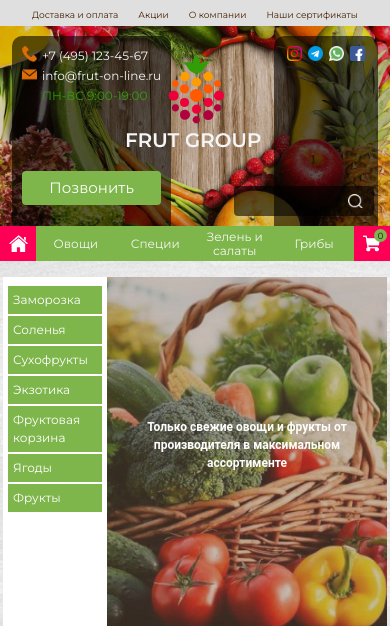
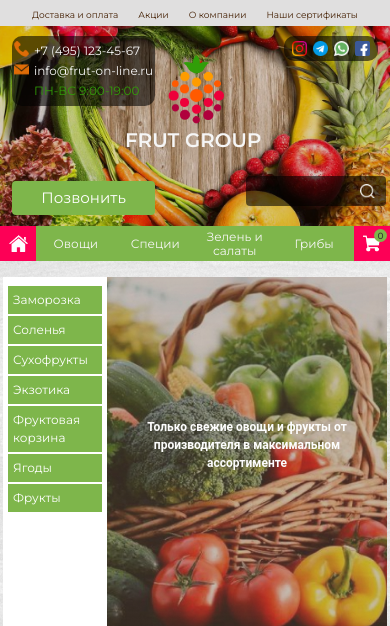
Before and after one commit to aydarbekov/friut_group, a Django app: page / in a window 390 px wide. Shown: the top 626 px of the page. Run offline with Django 3.2, Linux system fonts and the light colour scheme; data comes from the database, SQL or seed files in the repository.

Commit message:
фон для текста в хедере исправил под адаптивку

```diff
--- a/source/webapp/static/css/style.css
+++ b/source/webapp/static/css/style.css
@@ -38,9 +38,6 @@ body{
     z-index: 1;
 }
 .main-header .left-header-content{
-    padding: 10px;
-    background-color: #00000094;
-    border-radius: 10px;
     margin-right: auto;
     color: #F6F6F6;
     z-index: 2;
@@ -49,6 +46,11 @@ body{
     font-style: normal;
     line-height: 30px;
     margin-left: 40px;
+}
+.main-header .left-top-header-content{
+    padding: 10px;
+    background-color: #00000094;
+    border-radius: 10px;
 }
 .main-header .left-header-content .telephone{
     padding-left: 30px;
@@ -91,11 +93,13 @@ body{
     transform: translate(-50%, -50%);
 }
 .main-header .right-header-content{
-    padding: 10px 10px 0 10px;
+    margin-left: auto;
+    z-index: 2;
+}
+.main-header .social-links{
+    padding: 10px;
     background-color: #00000094;
     border-radius: 10px;
-    margin-left: auto;
-    z-index: 2;
 }
 .main-header .right-header-content .social-links span{
     color: #DE6C07;
@@ -138,7 +142,7 @@ body{
 .main-header .right-header-content .search{
     position: absolute;
     top: 38px;
-    left: -168px;
+    left: -158px;
 
 }
 .main-header .right-header-content .search-line input{
@@ -716,8 +720,8 @@ footer .catalog-info a{
         width: 140px;
     }
     .main-header .right-header-content .search {
-        left: -50px;
-        bottom: 35px;
+        left: -38px;
+        bottom: 55px;
         top: auto;
     }
     .main-header .right-header-content .search-line button {
@@ -898,5 +902,12 @@ footer .catalog-info a{
     .sub-cat {
         font-size: 12px;
     }
-
+    .main-header .left-top-header-content{
+        padding: 5px 2px 5px 2px;
+        background-color: #00000094;
+        border-radius: 10px;
+    }
+    .main-header .social-links {
+        padding: 5px;
+    }
 }
--- a/source/webapp/templates/base.html
+++ b/source/webapp/templates/base.html
@@ -6,7 +6,7 @@
     <meta name="viewport" content="width=device-width, initial-scale=1, shrink-to-fit=no">
     <meta http-equiv="X-UA-Compatible" content="ie=edge">
     <title>{% block title %}FrutGroup{% endblock %}</title>
-{#    <link rel="stylesheet" href="{% static "css/bootstrap.min.css" %}">#}
+    {#    <link rel="stylesheet" href="{% static "css/bootstrap.min.css" %}">#}
     <link href="https://cdn.jsdelivr.net/npm/bootstrap@5.0.2/dist/css/bootstrap.min.css" rel="stylesheet" integrity="sha384-EVSTQN3/azprG1Anm3QDgpJLIm9Nao0Yz1ztcQTwFspd3yD65VohhpuuCOmLASjC" crossorigin="anonymous">
 
     <link rel="stylesheet" href="https://cdn.jsdelivr.net/npm/slick-carousel@1.8.1/slick/slick.css"/>
@@ -33,9 +33,11 @@
     <div class="main-header">
         <div class="container d-flex h-100 align-items-center">
             <div class="left-header-content">
-                <div class="telephone">+7 (495) 123-45-67</div>
-                <div class="email">info@frut-on-line.ru</div>
-                <div class="graphik">ПН-ВС 9:00-19:00</div>
+                <div class="left-top-header-content">
+                    <div class="telephone">+7 (495) 123-45-67</div>
+                    <div class="email">info@frut-on-line.ru</div>
+                    <div class="graphik">ПН-ВС 9:00-19:00</div>
+                </div>
                 <a class="call-btn btn btn-success" href="tel:+7 (495) 123 45 67">Позвонить</a>
             </div>
             <a href="/"><div class="main-logo"></div></a>
```
